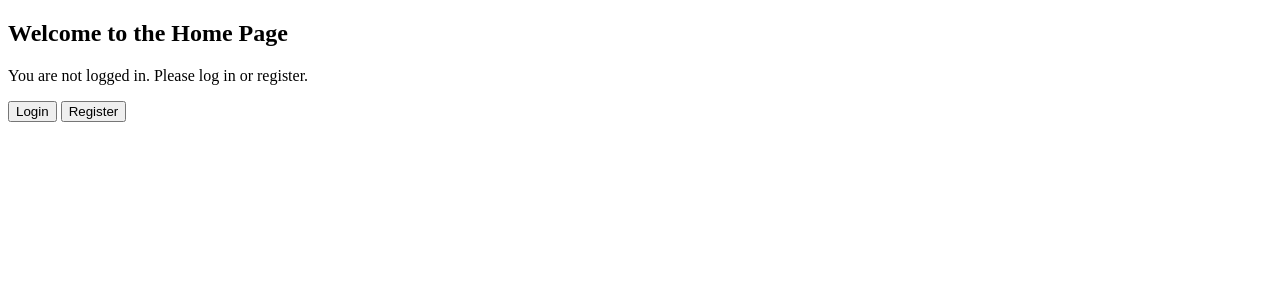
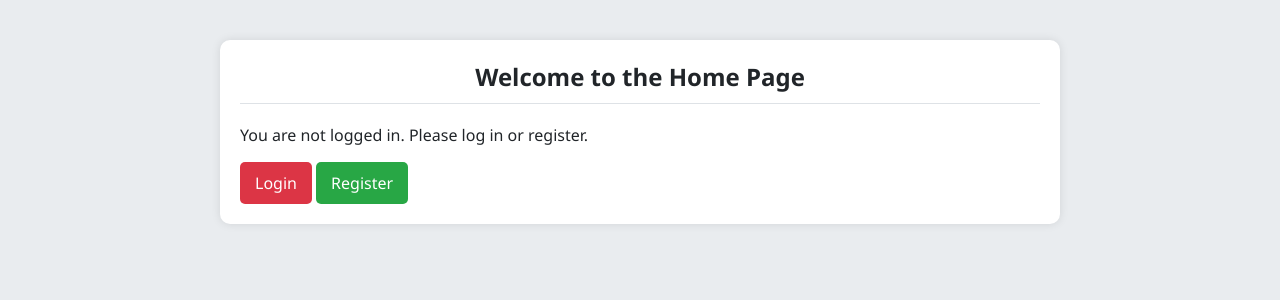
Before and after one commit to AnishAdkikar/IOT_Project, a Django app: page / in a window 1280 px wide. Shown: the top 300 px of the page. Run offline with Django 4.2, Linux system fonts and the light colour scheme.

Commit message:
Final css

```diff
--- a/templates/home.html
+++ b/templates/home.html
@@ -1,24 +1,103 @@
 <!DOCTYPE html>
 <html lang="en">
   <head>
-    <meta charset="UTF-8">
-    <meta http-equiv="X-UA-Compatible" content="IE=edge">
-    <meta name="viewport" content="width=device-width, initial-scale=1.0">
+    <meta charset="UTF-8" />
+    <meta http-equiv="X-UA-Compatible" content="IE=edge" />
+    <meta name="viewport" content="width=device-width, initial-scale=1.0" />
     <title>Home</title>
+    <style>
+      body {
+        background: #e9ecef;
+        color: #212529;
+        font-family: "Segoe UI", Tahoma, Geneva, Verdana, sans-serif;
+        margin: 0;
+        padding: 40px 0;
+        display: flex;
+        flex-direction: column;
+        align-items: center;
+        justify-content: flex-start;
+      }
+
+      .container {
+        width: 90%;
+        max-width: 800px;
+        margin: 0 auto;
+        padding: 20px;
+        background: #fff;
+        border-radius: 10px;
+        box-shadow: 0 0 10px rgba(0, 0, 0, 0.1);
+        margin-bottom: 20px;
+      }
+
+      .header {
+        text-align: center;
+        margin-bottom: 20px;
+      }
+
+      .header h2 {
+        margin: 0;
+        padding-bottom: 10px;
+        border-bottom: 1px solid #dee2e6;
+      }
+
+      .welcome-text {
+        margin-bottom: 10px;
+      }
+
+      .sections {
+        margin-bottom: 20px;
+        text-align: left;
+      }
+
+      table {
+        width: 100%;
+        border-collapse: collapse;
+        margin-bottom: 20px;
+      }
+
+      table th,
+      table td {
+        padding: 10px;
+        text-align: left;
+        border-bottom: 1px solid #dee2e6;
+      }
+
+      table th {
+        background-color: #007bff;
+        color: #fff;
+      }
+
+      .logout-button {
+        background-color: #dc3545;
+        color: #fff;
+        padding: 10px 15px;
+        text-decoration: none;
+        border-radius: 5px;
+        display: inline-block;
+        transition: background-color 0.2s ease;
+      }
+
+      .logout-button:hover {
+        background-color: #c82333;
+      }
+    </style>
   </head>
   <body>
+    <div class="container">
+      <div class="header">
+        <h2>Welcome to the Home Page</h2>
+      </div>
       {% if registered_username %}
-        <h2>Welcome to the Home Page</h2>
-        <p>You are logged in as: {{ registered_username }}</p>
-        <!-- Your other content goes here -->
-
+      <div class="welcome-text">
+        <p>You are logged in as: <strong>{{ registered_username }}</strong></p>
+      </div>
       {% if Items %}
+      <div class="sections">
         <h3>Sections</h3>
-            {% for item in Items %}
-                <h4>{{ item.Section }}</h4>
-                <table border="1">
+        <table>
           <thead>
             <tr>
+              <th>Section</th>
               <th>Date of harvest</th>
               <th>Temperature</th>
               <th>CO2</th>
@@ -29,24 +108,33 @@
             </tr>
           </thead>
           <tbody>
+            {% for item in Items %}
             <tr>
+              <td>{{item.Section}}</td>
               <td>{{ item.Date_of_harvest }}</td>
               <td>{{ item.Temp }}</td>
               <td>{{ item.CO2 }}</td>
               <td>{{ item.Weight }}</td>
               <td>{{ item.Pressure }}</td>
               <td>{{ item.Est_date_of_exp }}</td>
+              <td>{{ item.Price }}</td>
             </tr>
+            {% endfor %}
           </tbody>
         </table>
-            {% endfor %}
+      </div>
       {% endif %}
-    <a href="{% url 'logout_view' %}"><button>logout</button></a>
+      <a href="{% url 'logout_view' %}" class="logout-button">Logout</a>
       {% else %}
-        <h2>Welcome to the Home Page</h2>
       <p>You are not logged in. Please log in or register.</p>
-        <a href="{% url 'login' %}"><button>Login</button></a>
-        <a href="{% url 'register' %}"><button>Register</button></a>
+      <a href="{% url 'login' %}" class="logout-button">Login</a>
+      <a
+        href="{% url 'register' %}"
+        class="logout-button"
+        style="background-color: #28a745"
+        >Register</a
+      >
       {% endif %}
+    </div>
   </body>
 </html>
```
Also changed, not shown: templates/auth/login.html (+60 -6 lines), templates/auth/register.html (+104 -5 lines), db.sqlite3. Lines whose indentation alone changed are shown as unchanged.
